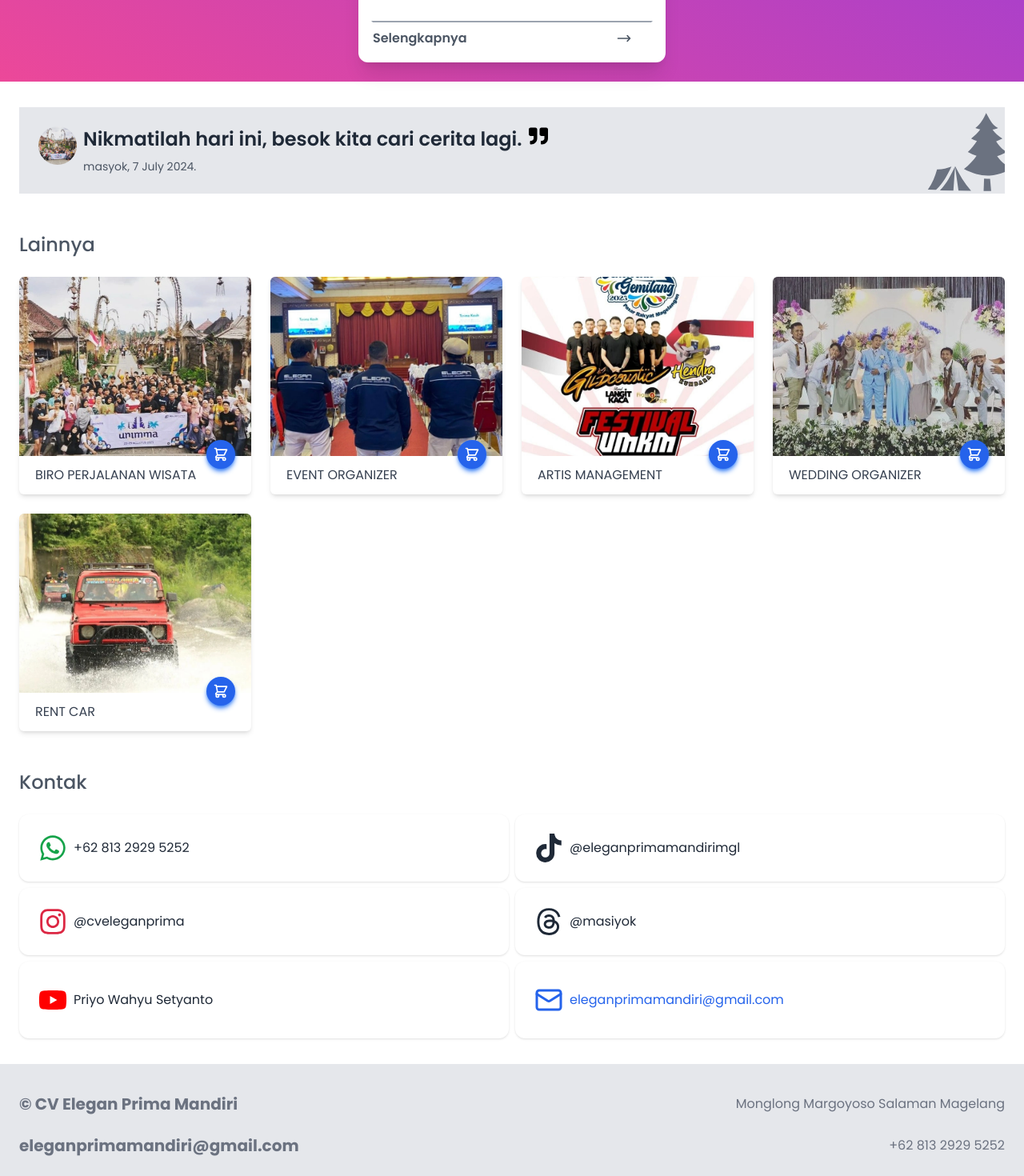
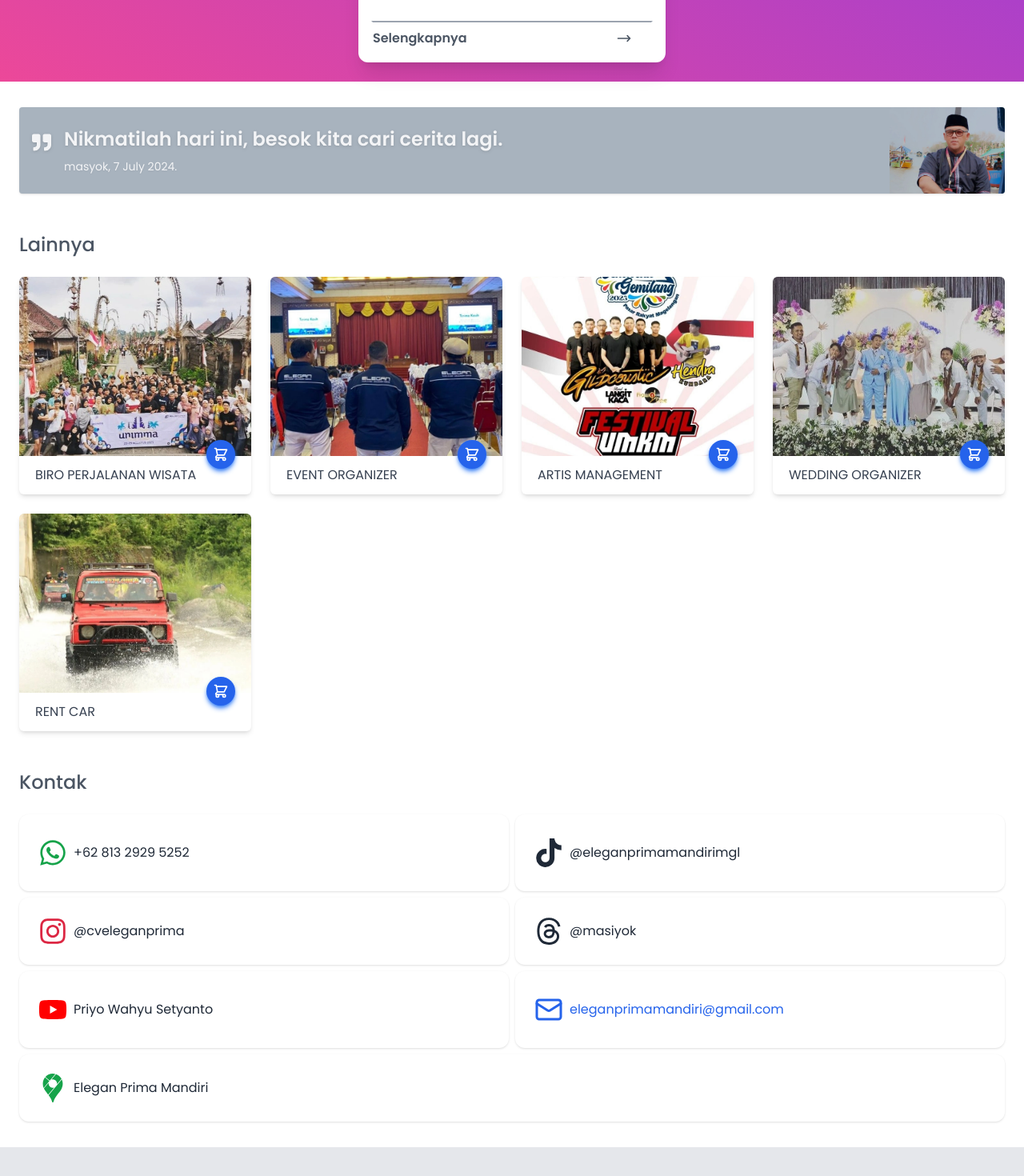
Before and after one commit to McWooden/epm, a Next.js app: page /priyooemarbakrie in a window 1280 px wide. Shown: the part 1640-3110 px from the top of the page at 80% size. Built offline with nearby package versions, Linux system fonts and the light colour scheme.

Commit message:
oalahh tiktokk

```diff
--- a/src/app/components/Card.js
+++ b/src/app/components/Card.js
@@ -8,7 +8,7 @@ export default function Card({path, className = ''}) {
     return <Link href={`/produk/${path}`} className={className}>
         <div className="relative flex flex-col rounded-xl shadow-xl group/card overflow-hidden max-w-sm bg-white">
             <div className={`p-2 w-full bg-[${data.shadow}]`}>
-                <Image src={data.banner} alt={data.title + 'image'} width={500} height={500} className={`object-cover w-full ${data.shadow} rounded-xl`} />
+                <Image src={data.banner} alt={data.title + 'image'} width={370} height={150} className={`object-cover w-full ${data.shadow} rounded-xl`} />
             </div>
             <div className="flex flex-col gap-2 p-4">
                 <div className="flex gap-2 justify-between">
--- a/src/app/components/Contact.js
+++ b/src/app/components/Contact.js
@@ -4,6 +4,7 @@ import { LuMail } from "react-icons/lu";
 import { FaThreads } from "react-icons/fa6";
 import { FaTiktok } from "react-icons/fa";
 import { FaYoutube } from "react-icons/fa";
+import { SiGooglemaps } from "react-icons/si";
 
 export default function Contact() {
     return <div id="kontak" className="pt-12">
@@ -16,7 +17,7 @@ export default function Contact() {
                 </a>
                 <a href={'https://www.tiktok.com/@eleganprimamandirimgl'} className="flex gap-2 p-6 hover:bg-gray-100 rounded-xl place-items-center flex-1 text-gray-800 ease-in-out duration-100 shadow">
                     <FaTiktok className="text-4xl" />
-                    <span>@eleganprimamandirimgl</span>
+                    <span className="break-all">@eleganprimamandirimgl</span>
                 </a>
             </div>
             <div className="flex gap-2 flex-col sm:flex-row">
@@ -39,6 +40,12 @@ export default function Contact() {
                     <span className="break-all">eleganprimamandiri@gmail.com</span>
                 </a>
             </div>
+            <div className="flex gap-2 flex-col sm:flex-row">
+                <a href={'https://maps.app.goo.gl/fHAGefWZMmtbTG3E9'} className="flex gap-2 p-6 hover:bg-green-100 rounded-xl place-items-center flex-1 ease-in-out duration-100 shadow">
+                    <SiGooglemaps className="text-4xl text-green-600" />
+                    <span className="break-all text-gray-800">Elegan Prima Mandiri</span>
+                </a>
+            </div>
         </div>
     </div>
 }
--- a/src/app/components/Quotes.js
+++ b/src/app/components/Quotes.js
@@ -1,17 +1,12 @@
-import Image from "next/image";
 import { FaQuoteRight } from "react-icons/fa";
-import { GiForestCamp } from "react-icons/gi";
 
 export default function Quotes() {
-    return <div className="flex gap-2 bg-gray-200 p-6 relative overflow-hidden">
-        <Image className="h-12 w-12 object-cover rounded-full" src={'/assets/other/biro-perjalanan-wisata.webp'} alt={'pp-quote'} width={250} height={250}/>
-        <div className="flex flex-col gap-2">
-            <p className="text-gray-800 text-2xl font-semibold flex gap-2 flex-wrap">Nikmatilah hari ini, besok kita cari cerita lagi.</p>
-            <p className="text-gray-600 text-sm">masyok, 7 July 2024.</p>
+    return <div className="flex gap-2 p-6 relative overflow-hidden rounded shadow bg-contain bg-right bg-no-repeat bg-[#d2e0ed]" style={{backgroundImage: 'url(/assets/priyo-wahyu.webp)'}}>
+        <div className="absolute inset-0 bg-black bg-opacity-20"/>
+        <FaQuoteRight className="absolute top-2 right-2 sm:relative text-2xl text-gray-100 drop-shadow z-10"/>
+        <div className="flex flex-col gap-2 z-10">
+            <p className="text-gray-100 text-2xl font-semibold flex gap-2 flex-wrap drop-shadow">Nikmatilah hari ini, besok kita cari cerita lagi.</p>
+            <p className="text-gray-100 text-sm drop-shadow-sm">masyok, 7 July 2024.</p>
         </div>
-        <div className="relative">
-            <FaQuoteRight className="absolute top-0 right-0 sm:relative text-2xl"/>
-        </div>
-        <GiForestCamp className="text-[7em] -bottom-1 -right-3 absolute text-gray-500"/>
     </div>
 }
--- a/src/app/components/Youtube.js
+++ b/src/app/components/Youtube.js
@@ -6,7 +6,7 @@ const sourceYoutube = [
 ]
 
 export default function Youtube() {
-    return <div className="flex gap-2 overflow-auto">
+    return <div className="flex gap-2 overflow-auto w-full">
         {sourceYoutube.map((source, i) => <iframe key={i} className="rounded-xl h-48 shadow max-w-sm first:ml-4 last:mr-4" width="853" height="480" src={source.src} title={source.title} allow="accelerometer; autoplay; clipboard-write; encrypted-media; gyroscope; picture-in-picture; web-share" referrerPolicy="strict-origin-when-cross-origin" allowFullScreen></iframe>)}
     </div>
 }
```
Also changed, not shown: public/assets/priyo-wahyu.webp (added).
